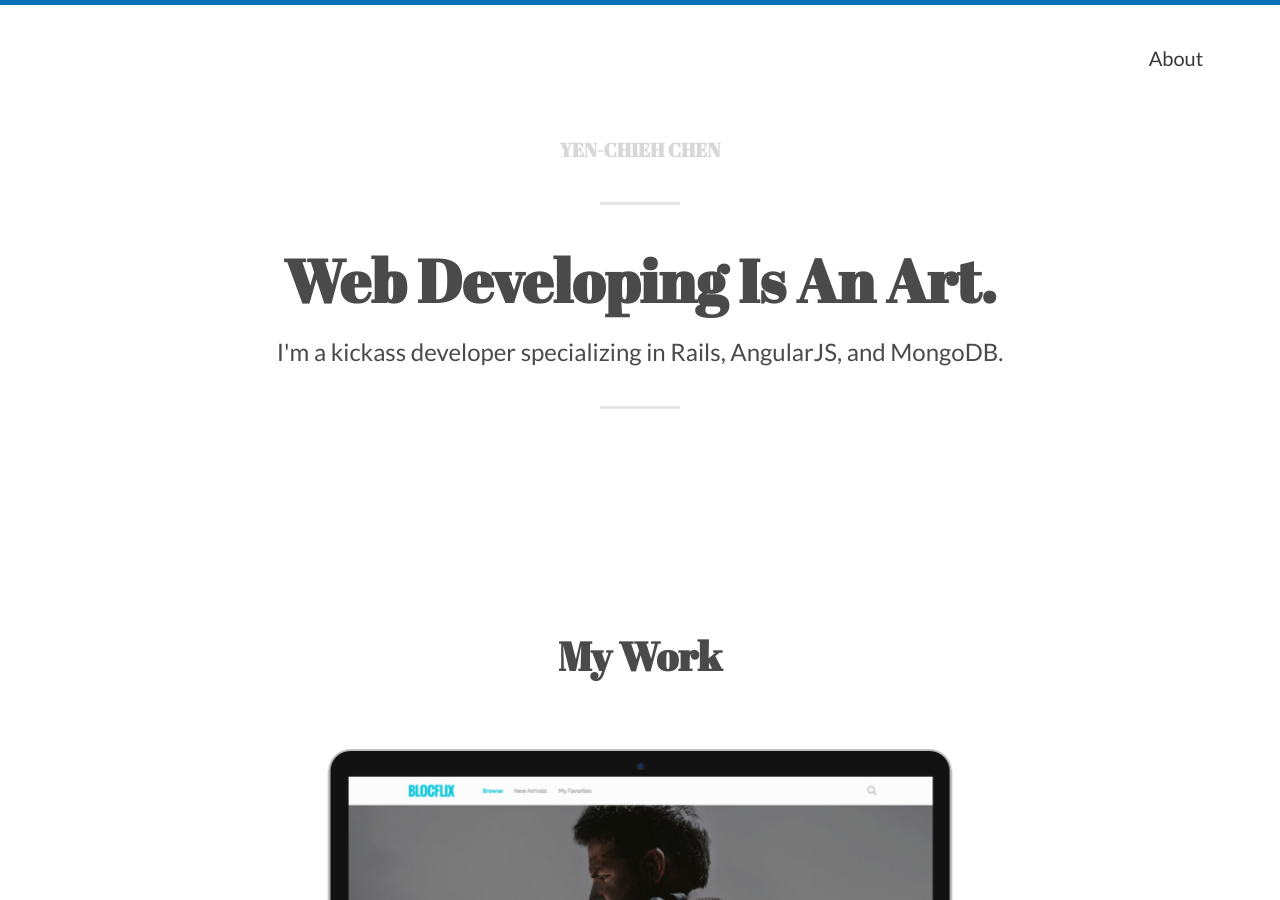
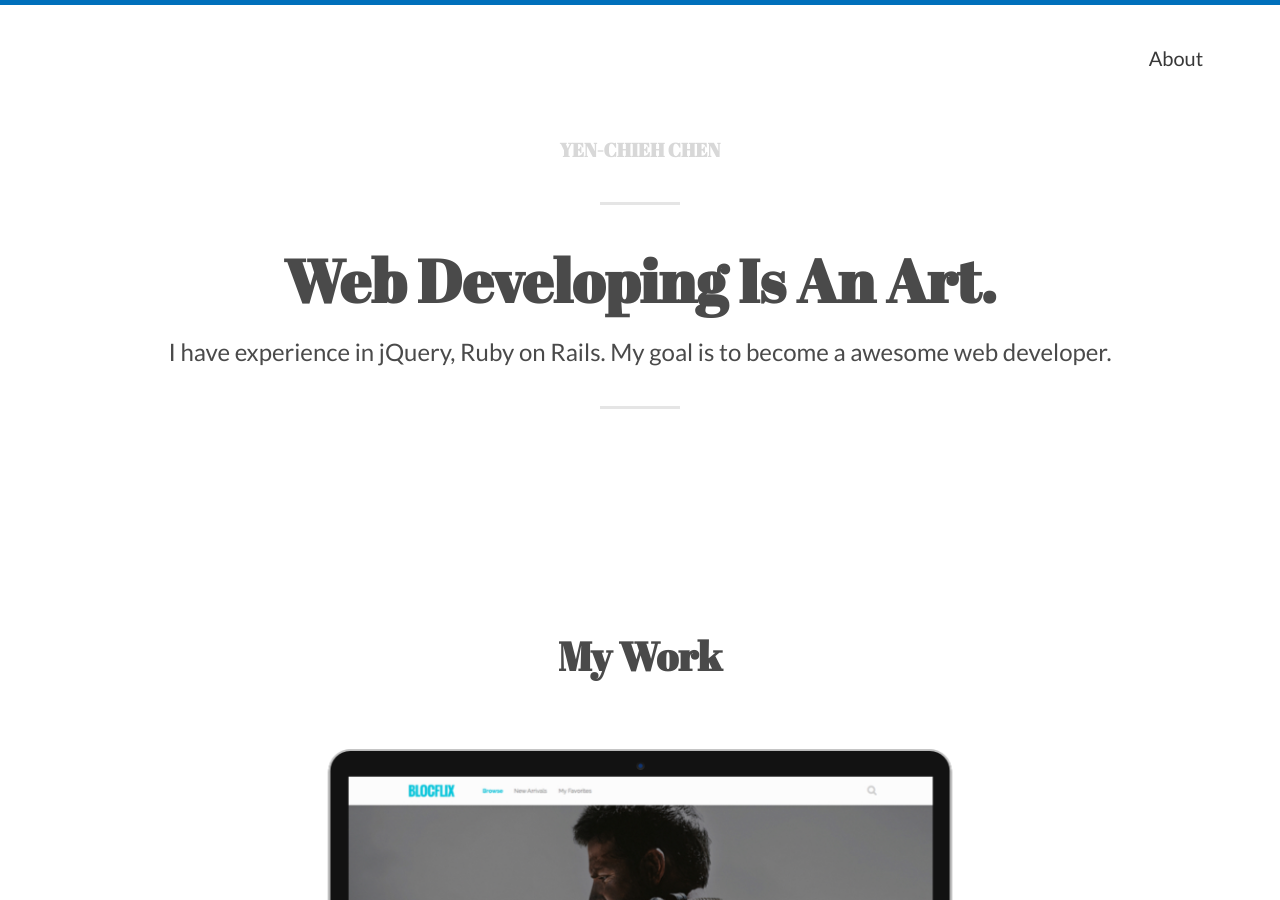
Before and after one commit to yenchieh86/yen-profile, a Jekyll site: the page built from index.html, in a window 1280 px wide and 900 px high. Built offline with Jekyll 4.4.1, drawn with Linux system fonts in a browser that asks for light colours; nearby versions of some CDN libraries; the list of posts is cut into pages by our own code.

```diff
--- a/_config.yml
+++ b/_config.yml
@@ -11,7 +11,7 @@
   # Header and footer text
   header_text: >
      <h1>Web Developing Is An Art.</h1>
-     <p>I'm a kickass developer specializing in Rails, AngularJS, and MongoDB.</p>
+     <p>I have experience in jQuery, Ruby on Rails. My goal is to become a awesome web developer.</p>
   header_text_feature_image:
   footer_text: >
    Powered by <a href="http://jekyllrb.com">Jekyll</a> and made with love.
```
